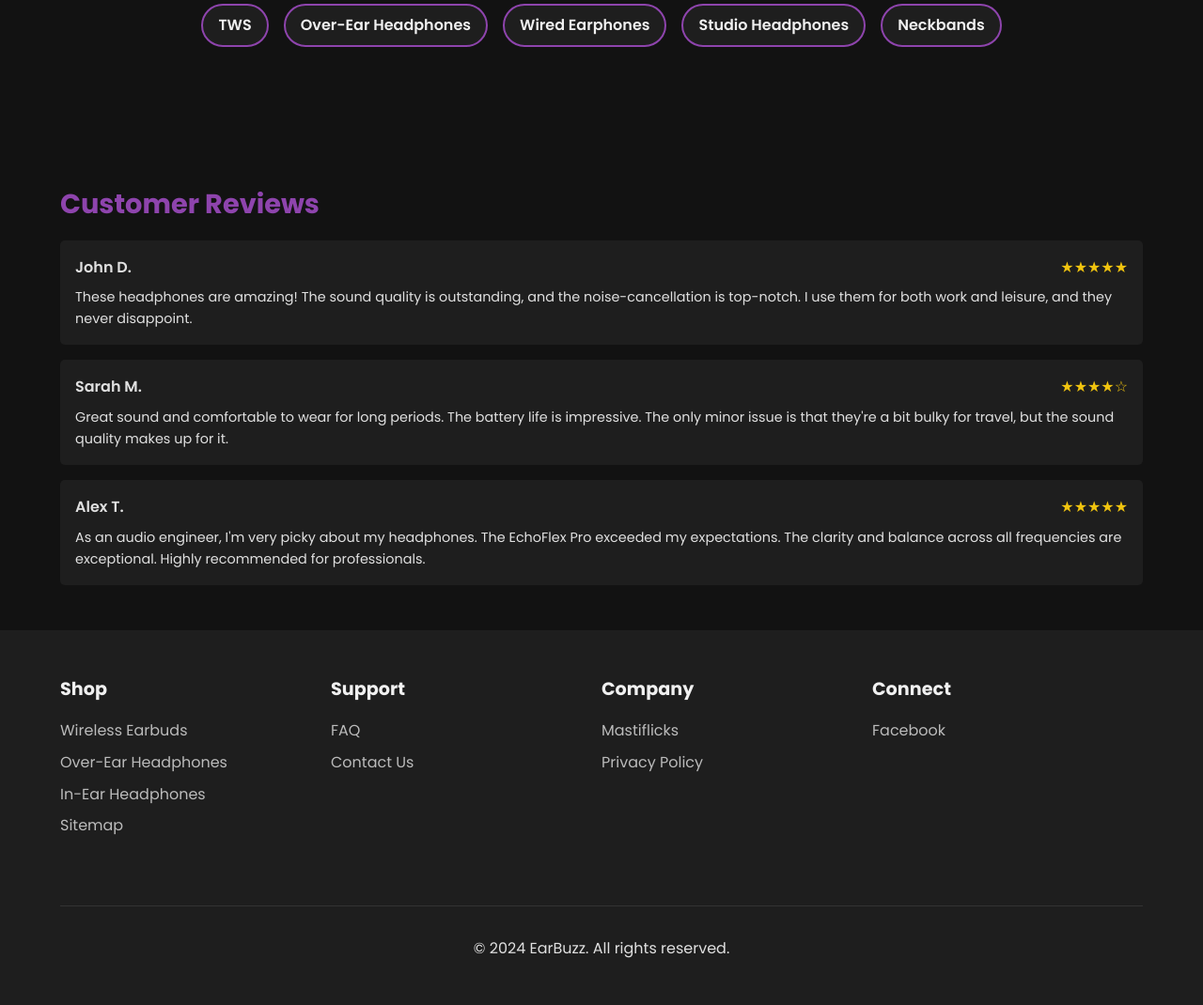
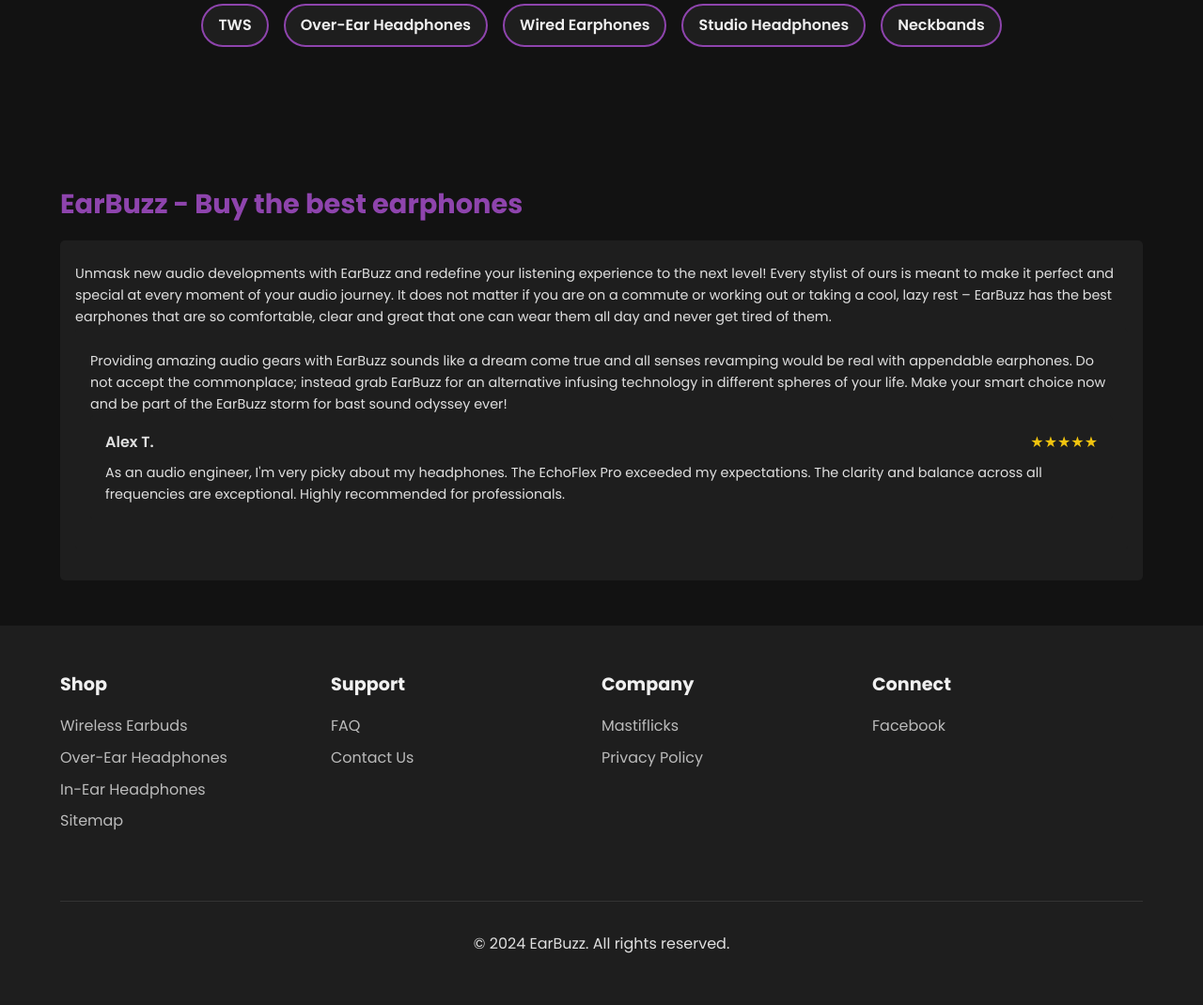
Before and after one commit to devnydv/earbuzz, a Flask app: template templates/products.html in a window 1280 px wide. Shown: the part 220-1290 px from the top of the page at 94% size. After the commit the page ends 1235 px from the top, so only its background shows below. Run offline with Flask 3, Linux system fonts and the light colour scheme; the template is opened without the code that fills it, so the values that code supplies are empty; parts of the project's set-up code (start-up, migrations or seed data) failed here and were passed over.

Commit message:
seome para

```diff
--- a/templates/products.html
+++ b/templates/products.html
@@ -104,23 +104,19 @@
   <!-- <button class="load-more">Load More</button> -->
 
   <section class="reviews">
-    <h3>Customer Reviews</h3>
+    <h3>EarBuzz - Buy the best earphones</h3>
     <div class="review">
       <div class="review-header">
-        <span class="review-author">John D.</span>
-        <span class="review-rating">★★★★★</span>
+        <!-- <span class="review-author">John D.</span>
+        <span class="review-rating">★★★★★</span> -->
       </div>
-      <p class="review-content">These headphones are amazing! The sound quality is outstanding, and the
-        noise-cancellation is top-notch. I use them for both work and leisure, and they never disappoint.</p>
-    </div>
+      <p class="review-content">Unmask new audio developments with EarBuzz and redefine your listening experience to the next level! Every stylist of ours is meant to make it perfect and special at every moment of your audio journey. It does not matter if you are on a commute or working out or taking a cool, lazy rest – EarBuzz has the best earphones that are so comfortable, clear and great that one can wear them all day and never get tired of them. </p>
     <div class="review">
       <div class="review-header">
-        <span class="review-author">Sarah M.</span>
-        <span class="review-rating">★★★★☆</span>
+        <!-- <span class="review-author">Sarah M.</span>
+        <span class="review-rating">★★★★☆</span> -->
       </div>
-      <p class="review-content">Great sound and comfortable to wear for long periods. The battery life is impressive.
-        The only minor issue is that they're a bit bulky for travel, but the sound quality makes up for it.</p>
-    </div>
+      <p class="review-content">Providing amazing audio gears with EarBuzz sounds like a dream come true and all senses revamping would be real with appendable earphones. Do not accept the commonplace; instead grab EarBuzz for an alternative infusing technology in different spheres of your life. Make your smart choice now and be part of the EarBuzz storm for bast sound odyssey ever!</p>
     <div class="review">
       <div class="review-header">
         <span class="review-author">Alex T.</span>
```
